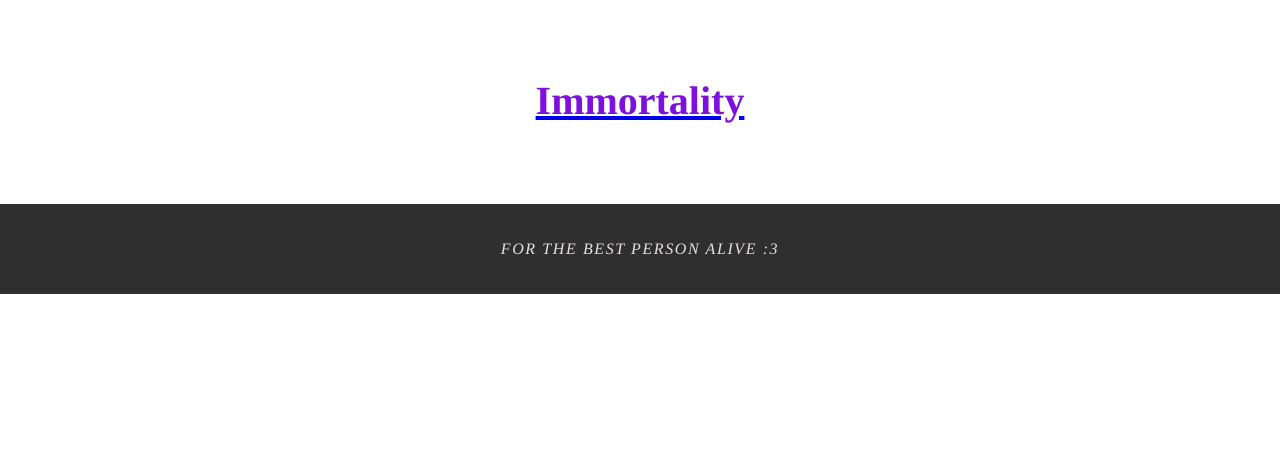
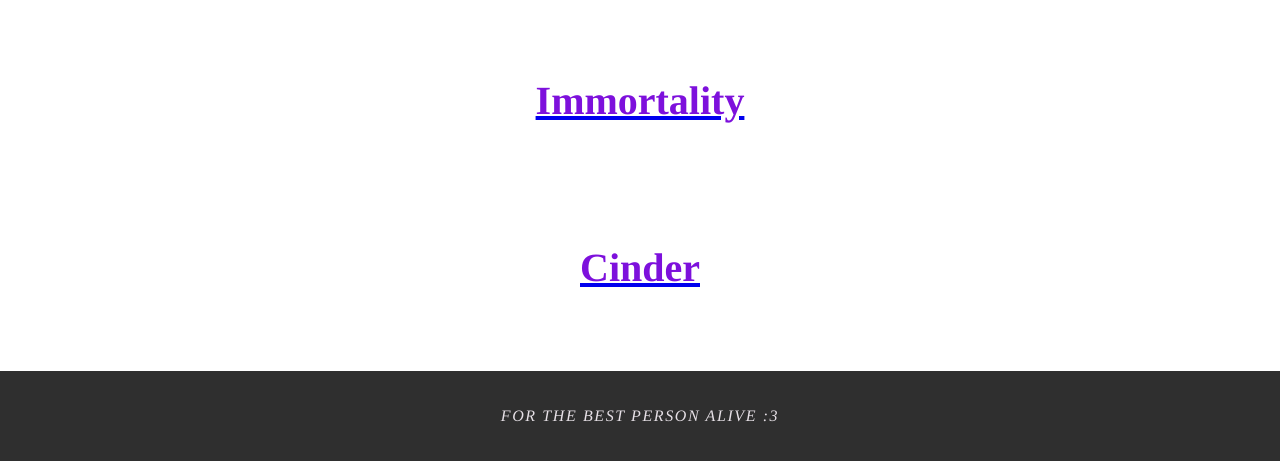
Before and after one commit to Akila-Poem/Akila-Poem.github.io, a plain HTML site: page index.html in a window 1280 px wide. Shown: the part 771-1232 px from the top of the page. Before the commit the page ends 1065 px from the top, so only its background shows below. Drawn offline with Linux system fonts and the light colour scheme.

Commit message:
Update index.html

```diff
--- a/index.html
+++ b/index.html
@@ -25,6 +25,7 @@
       <a href="Divine.html"><p align = "center">Divine</p></a>
       <a href="Blessed.html"><p align = "center">Blessed</p></a>
       <a href="Immortality.html"><p align = "center">Immortality</p></a>
+      <a href="Cinder.html"><p align = "center">Cinder</p></a>
     </div>
 
     <div id="more">
```
